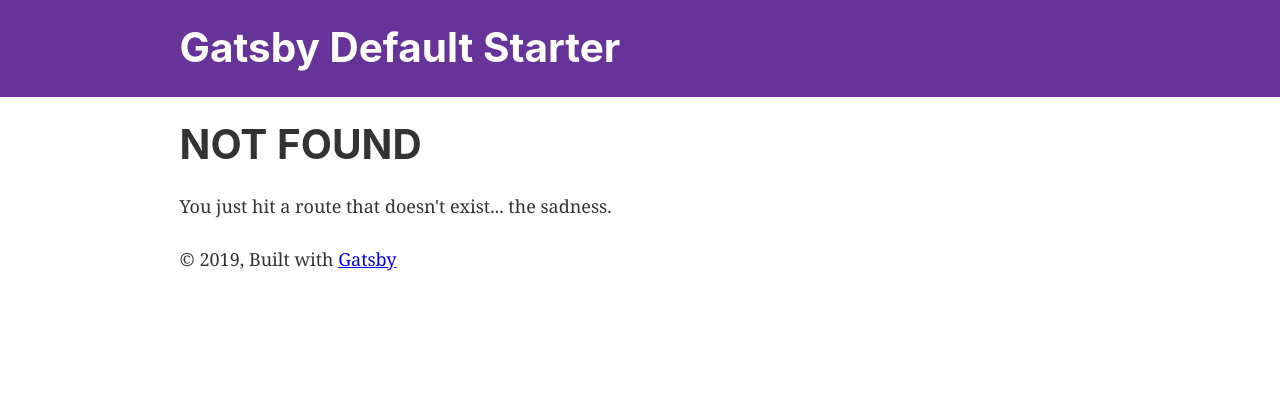
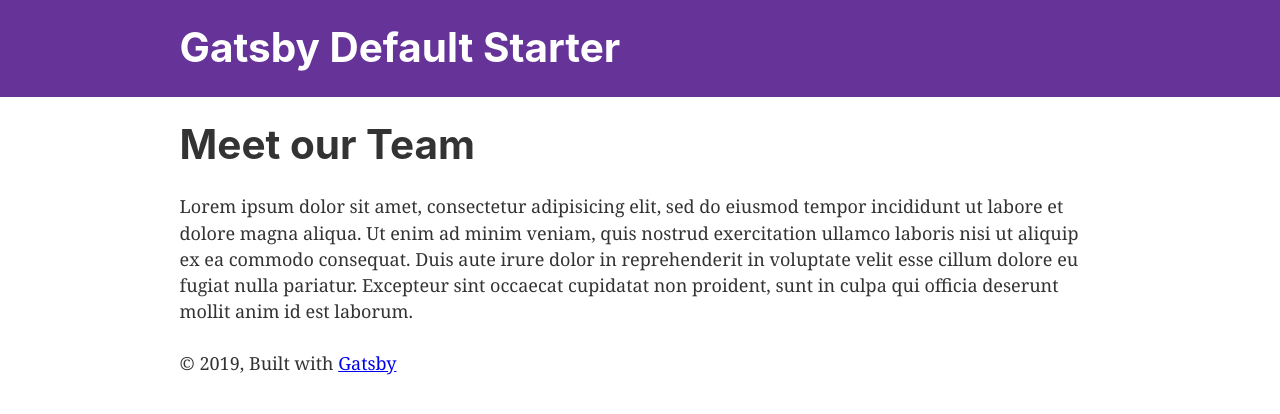
Before and after one commit to hoodielive/startup-engineering, a Gatsby site in the folder app_skeleton_gatsby/startup/: page /company/team in a window 1280 px wide. Before the commit this address had no page. Built offline with nearby package versions, Linux system fonts and the light colour scheme; Gatsby itself is replaced by a stand-in of ours.

Commit message:
created team page

```diff
--- a/app_skeleton_gatsby/startup/src/pages/about.js
+++ b/app_skeleton_gatsby/startup/src/pages/about.js
@@ -1,6 +1,8 @@
 import React from 'react'
+import Layout from '../components/layout'
 
 const About = () => (
+	<Layout>
 		<div>
 			<h1>About Us</h1>
 			<p> Lorem ipsum dolor sit amet, consetetur sadipscing elitr, sed diam nonumy eirmod
@@ -9,6 +11,7 @@
 					no sea takimata sanctus est Lorem ipsum dolor sit amet.
 			</p>
 		</div>
+	</Layout>
 )
 
 export default About
--- /dev/null
+++ b/app_skeleton_gatsby/startup/src/pages/company/team.js
@@ -0,0 +1,21 @@
+import React from 'react'
+
+import Layout from '../../components/layout'
+
+const Team = () => (
+	<Layout>
+		<div>
+			<h1>Meet our Team</h1>
+			<p> Lorem ipsum dolor sit amet, consectetur adipisicing elit, sed do
+					eiusmod tempor incididunt ut labore et dolore magna aliqua. Ut enim
+					ad minim veniam, quis nostrud exercitation ullamco laboris nisi ut
+					aliquip ex ea commodo consequat. Duis aute irure dolor in reprehenderit
+					in voluptate velit esse cillum dolore eu fugiat nulla pariatur. Excepteur
+					sint occaecat cupidatat non proident, sunt in culpa qui officia deserunt
+					mollit anim id est laborum.
+			</p>
+		</div>
+	</Layout>
+)
+
+export default Team
```
Lines whose indentation alone changed are shown as unchanged.
